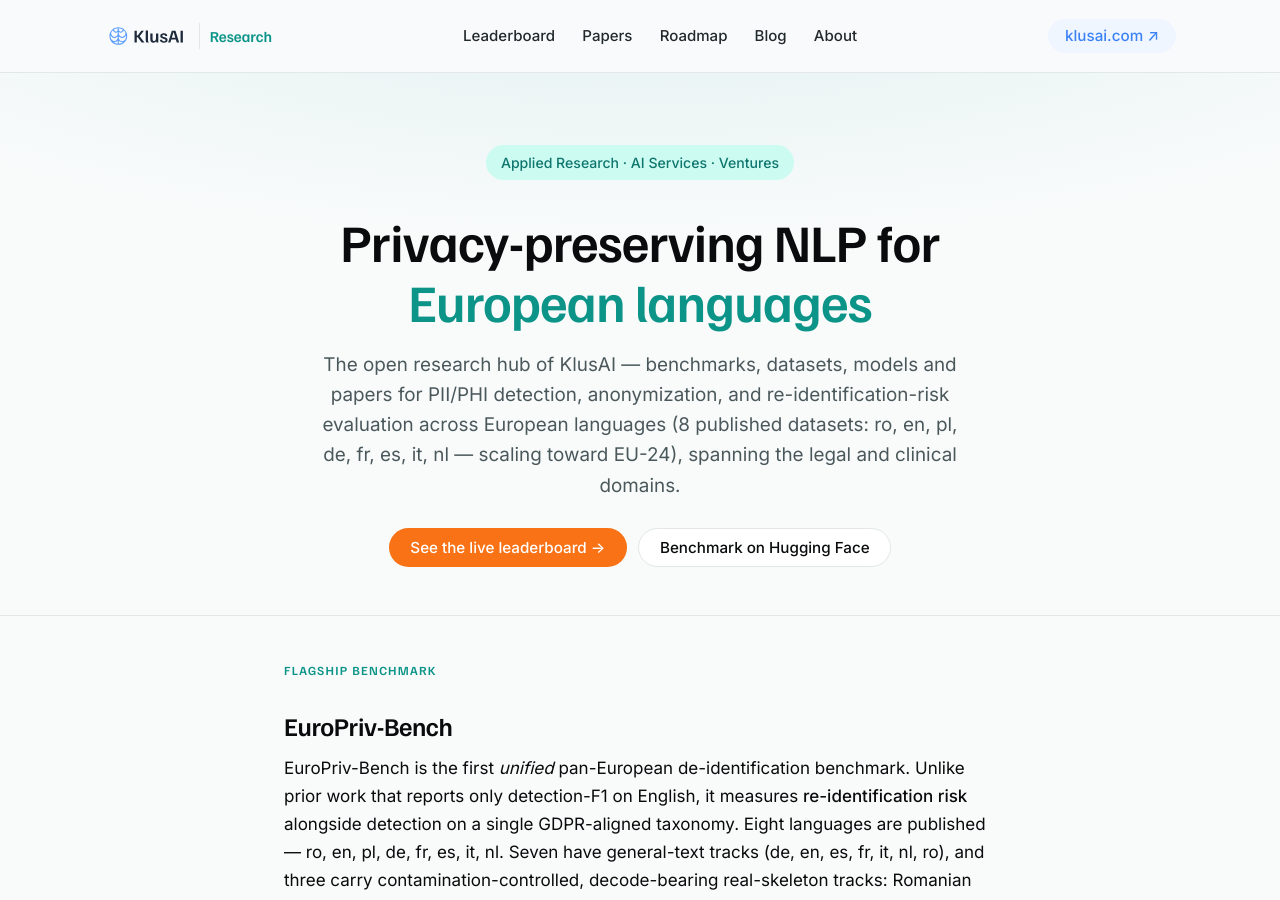
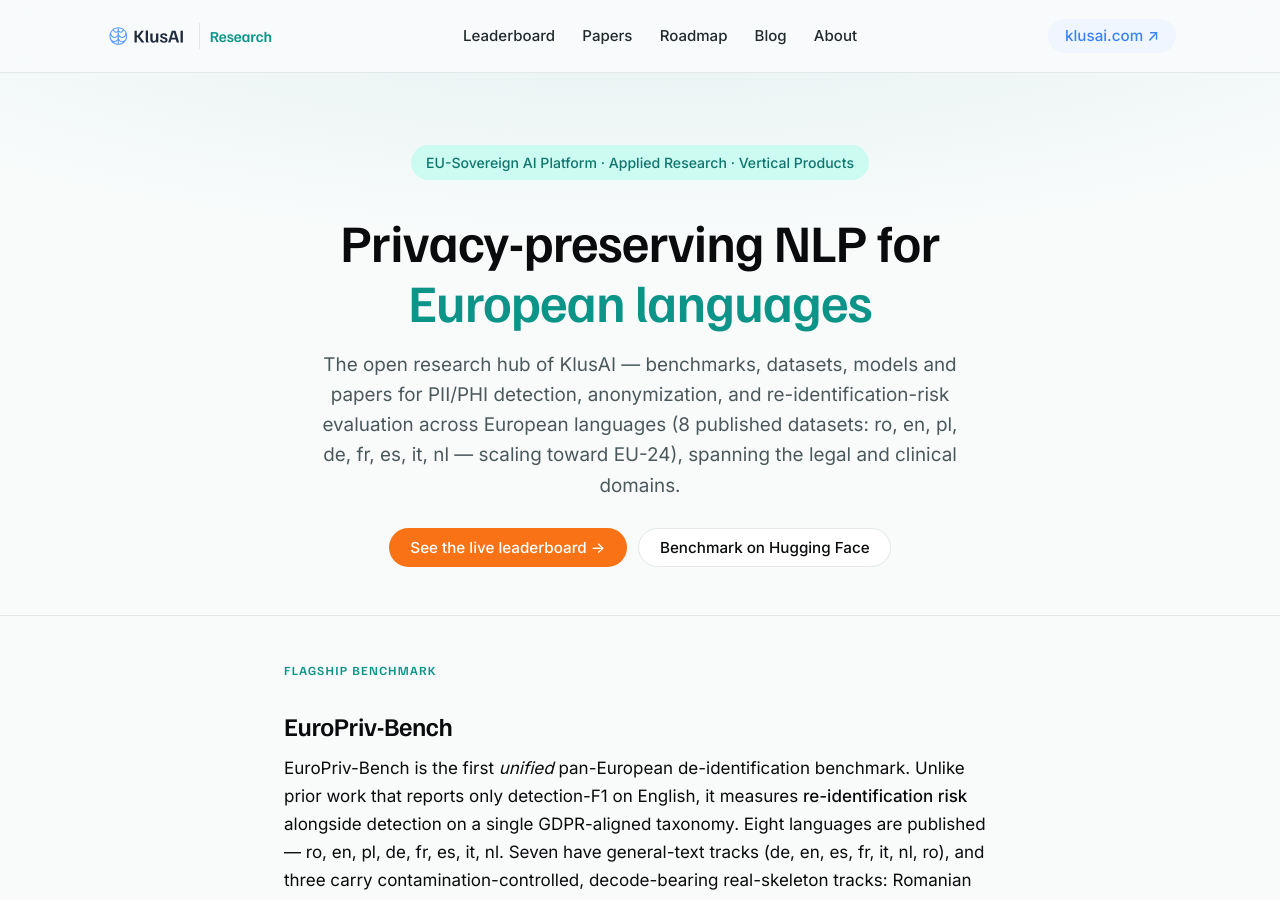
Before and after one commit to klusai/klusai-pages-research, a Jekyll site: the page built from index.md, in a window 1280 px wide and 900 px high. Built offline with Jekyll 4.4.1, drawn with Linux system fonts in a browser that asks for light colours; some of the changed text lies outside the part shown.

Commit message:
Update the retired tagline to the approved positioning (#26)
The lockup "Applied Research · AI Services · Ventures" appeared in the hero badge
and the footer, and named two pillars the company retired: AI Services was
replaced by fixed-fee Delivery, and Ventures was absorbed into Products. It was
live on research.klusai.com while klusai.com's rebuilt homepage said "Vertical
Products" and linked here, so the two contradicted each other.

Replaced with the approved tagline from Positioning Baseline & Homepage Copy v2.

Worth knowing: this repo carries its OWN copy of the footer layout rather than
using remote_theme klusai/klusai-pages-brand, which klusai-pages-academy does. So
the same lockup existed in three independent copies across the pages repos and
drifted unevenly. All three are fixed; consolidating onto the shared theme is
still open, and this repo's six custom layouts are why it was not done here.

Co-authored-by: Mihai Nadăș <1038036+mihainadas@users.noreply.github.com>

```diff
--- a/_layouts/default.html
+++ b/_layouts/default.html
@@ -46,7 +46,7 @@
       <a href="https://github.com/klusai">GitHub</a> ·
       <a href="https://huggingface.co/klusai">Hugging Face</a> ·
       <a href="{{ '/feed.xml' | relative_url }}">RSS</a>
-      <div class="foot-tag">Applied Research · AI Services · Ventures</div>
+      <div class="foot-tag">EU-Sovereign AI Platform · Applied Research · Vertical Products</div>
     </div>
   </footer>
   <script>
--- a/index.md
+++ b/index.md
@@ -5,7 +5,7 @@
 ---
 <section class="hero">
   <div class="wrap">
-    <p class="badge">Applied Research · AI Services · Ventures</p>
+    <p class="badge">EU-Sovereign AI Platform · Applied Research · Vertical Products</p>
     <h1>Privacy-preserving NLP for<br><span class="accent-word">European languages</span></h1>
     <p class="lead">
       The open research hub of KlusAI — benchmarks, datasets, models and papers for
```
